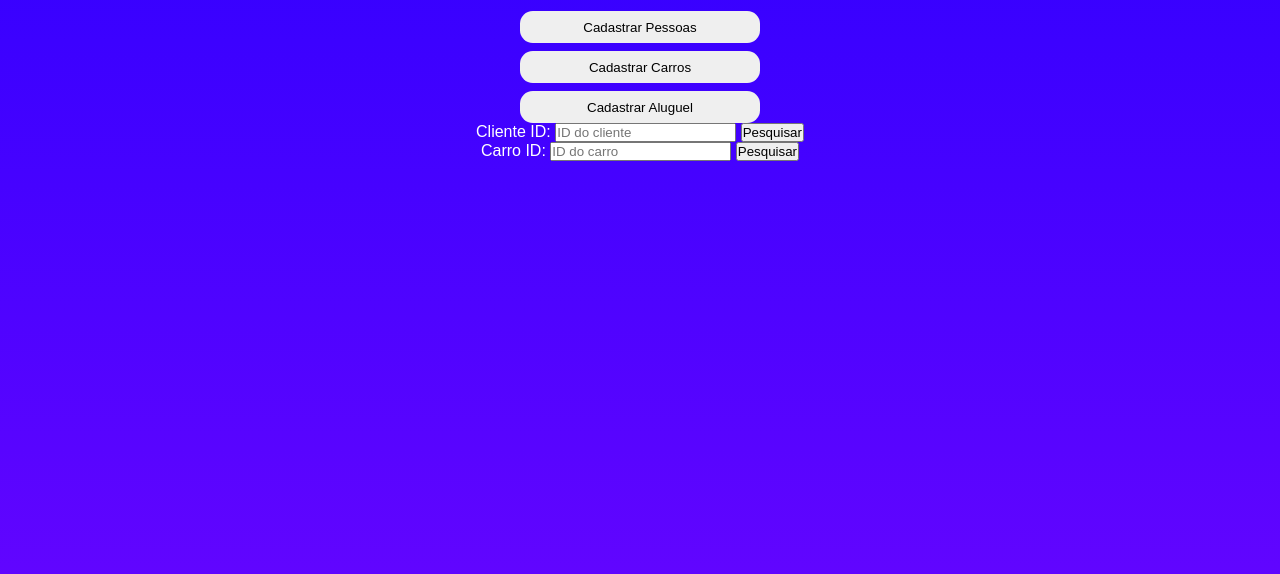
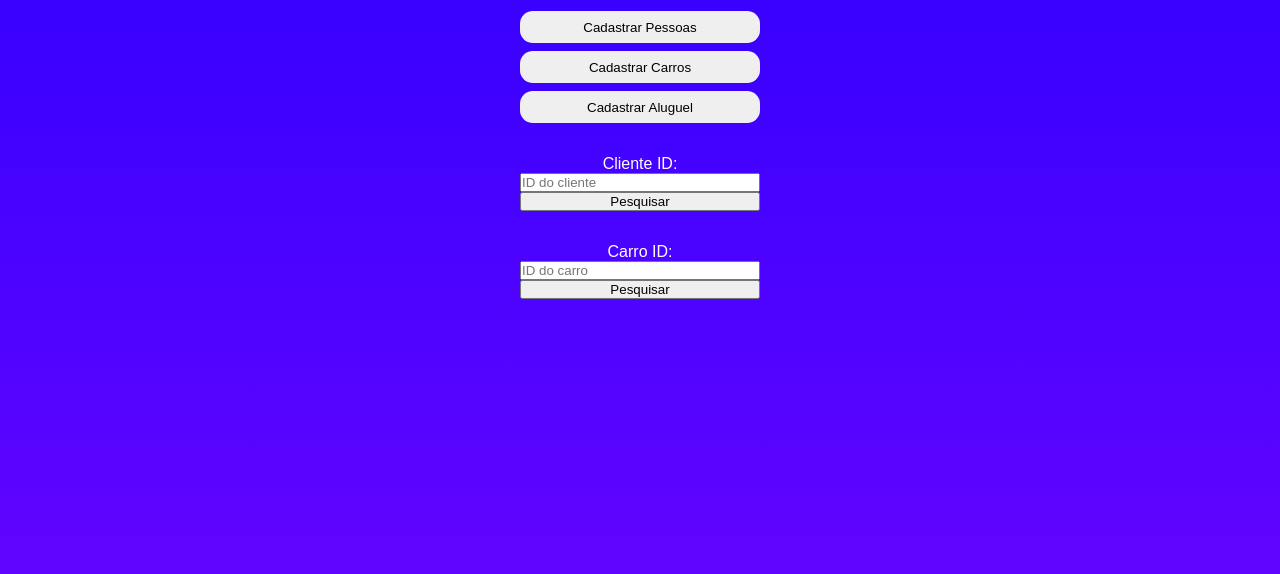
Before and after one commit to jvrb/DSM_3S_DWEB3, a website: page ativ1_prisma/src/views/index.html in a window 1280 px wide. Shown: the part 90-664 px from the top of the page. Drawn offline with Linux system fonts and the light colour scheme.

Commit message:
final project

```diff
--- a/ativ1_prisma/src/controllers/peopleController.ts
+++ b/ativ1_prisma/src/controllers/peopleController.ts
@@ -85,14 +85,14 @@ export const updatePeople = async (req: Request, res: Response) => {
         }
     })
 
-    if (!existeTelfone) {
+    if (!existeTelfone && telefone !== "") {
         await prisma.telefone.create({
             data: {
                 numero: telefone,
                 pessoaId: Number(id)
             }
         })
-    } else {
+    } else if (telefone !== ""){
         await prisma.telefone.update({
             where: { pessoaId: Number(id) },
             data: {
--- a/ativ1_prisma/src/views/style.css
+++ b/ativ1_prisma/src/views/style.css
@@ -165,3 +165,25 @@ body {
 ul#idListResult{
     list-style: none;
 }
+
+#formCliente{
+    padding-top: 2rem;
+    display: flex;
+    justify-content: center;
+    & #clientForm {
+        display: flex;
+        flex-direction: column;
+        width: 50%;
+    }
+}
+
+#formCarro{
+    padding-top: 2rem;
+    display: flex;
+    justify-content: center;
+    & #carForm {
+        display: flex;
+        flex-direction: column;
+        width: 50%;
+    }
+}
```
